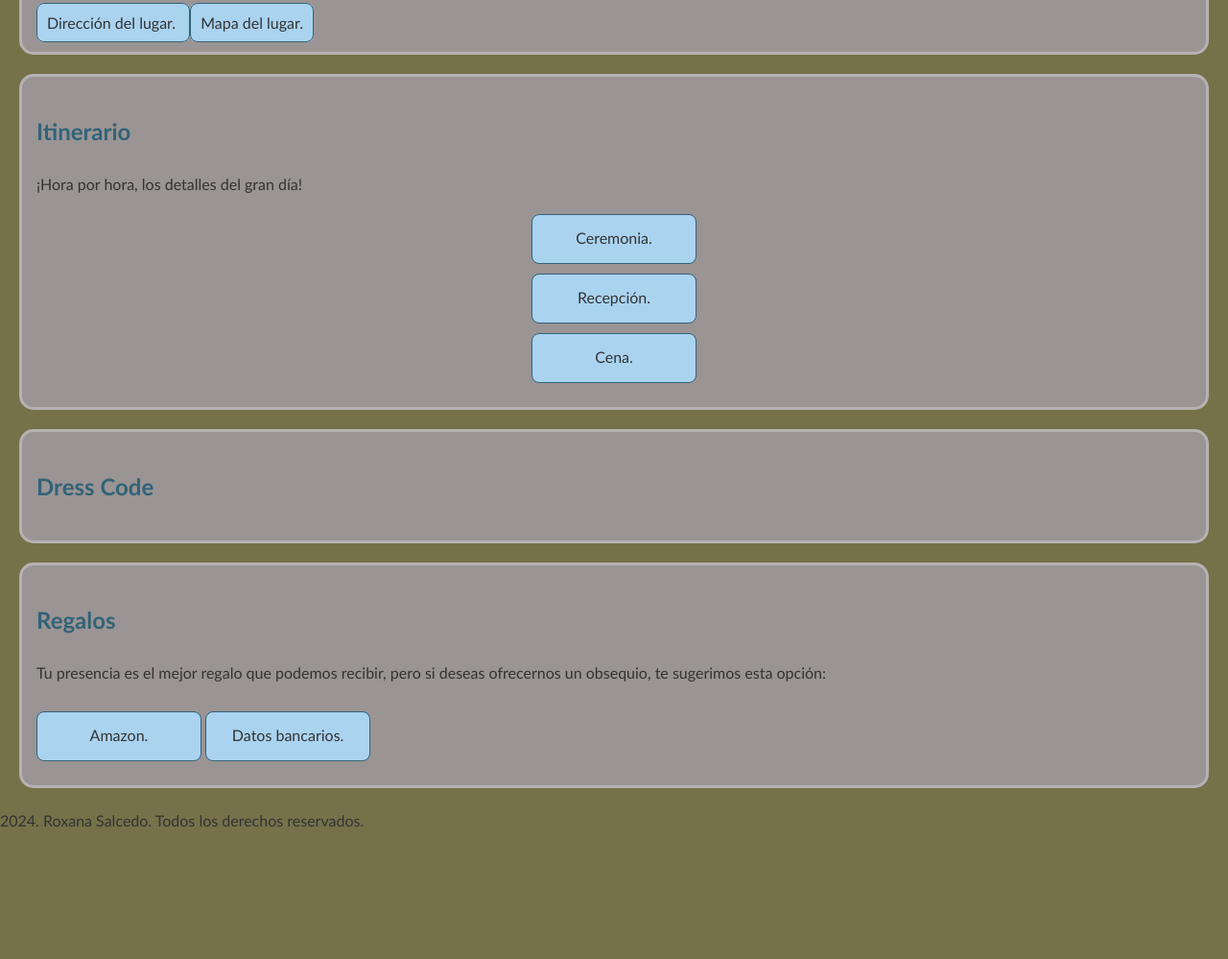
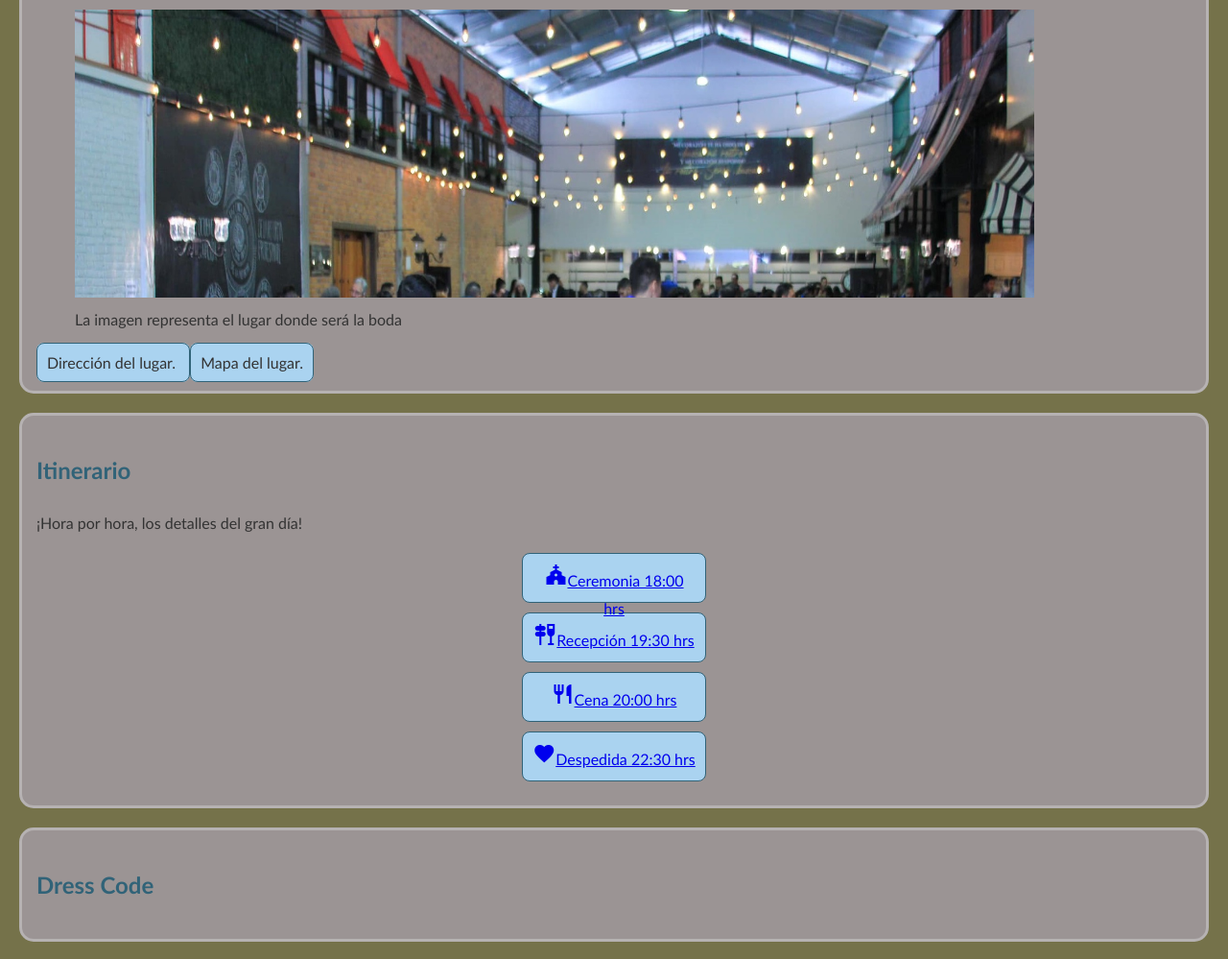
Before and after one commit to Roxana-Salcedo/Proyecto-modulo-2, a plain HTML site: page index.html in a window 1280 px wide. Shown: the part 622-1621 px from the top of the page at 96% size. Before the commit the page ends 1492 px from the top, so only its background shows below. Drawn offline with Linux system fonts and the light colour scheme.

Commit message:
clase 3, se agrego imagen, iconos y tamaño de cuadro

```diff
--- a/index.html
+++ b/index.html
@@ -27,6 +27,9 @@
          <section>
             <h2>Donde y cuando</h2>
             <p>La ceremonia y recepción se llevaran a cabo el 08 de agosto del 2025 en (nombre de la iglesia)</p>
+           <figure><img src="./img/464107419_875501794712679_7184793482224025527_n.jpg" alt="La imagen representa el lugar donde será la boda"width="1000" height="300">
+        <figcaption>La imagen representa el lugar donde será la boda</figcaption>
+        </figure>
             <span class="box inline">
                 Dirección del lugar.
             </span>
@@ -40,13 +43,16 @@
             <h2>Itinerario</h2>
             <p>¡Hora por hora, los detalles del gran día!</p>
             <div class="box block">
-                Ceremonia.
+                <a href="#"><span class="material-icons">church</span>Ceremonia 18:00 hrs</a>
             </div>
             <div class="box block">
-                Recepción.
+                <a href="#"><span class="material-icons">tapas</span>Recepción 19:30 hrs</a>
             </div>
             <div class="box block">
-                Cena.
+                <a href="#"><span class="material-icons">restaurant</span>Cena 20:00 hrs</a>
+            </div>
+            <div class="box block">
+                <a href="#"><span class="material-icons">favorite</span>Despedida 22:30 hrs</a>
             </div>
          </section>
 
--- a/style.css
+++ b/style.css
@@ -58,7 +58,7 @@ h2{
 
 .block{
     display: block;
-    width: 150px;
+    width: 170px;
     height: 30px;
 }
 
```
